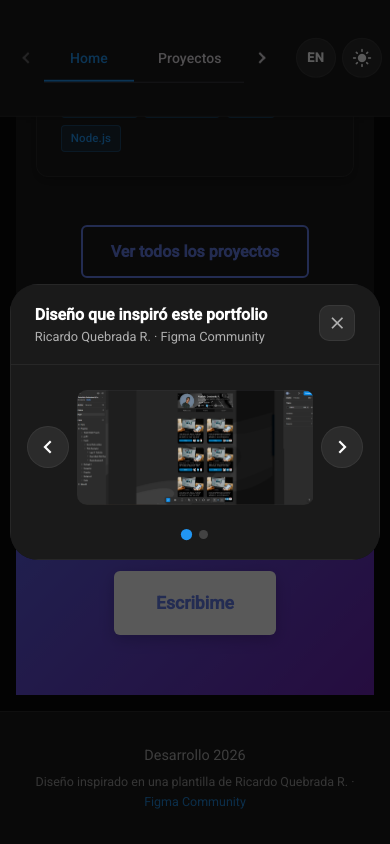
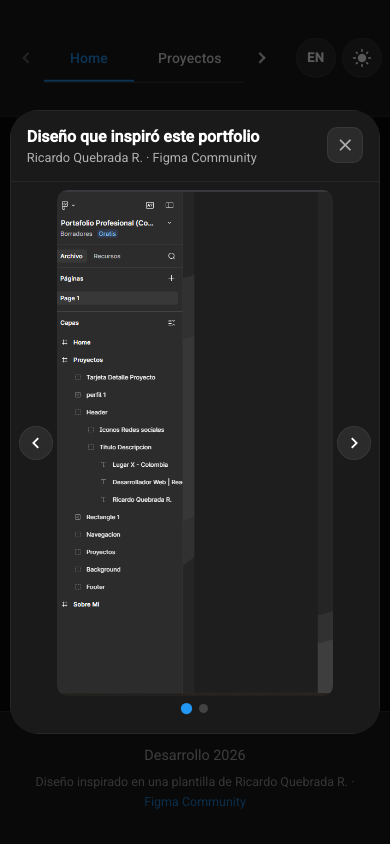
Before and after one commit to HoracioxBarrios/mi-portafolio-en-angular-v21, an Angular app: page /home in a window 390 px wide. Both pictures are taken after a click on the button "Figma Community". Built offline with nearby package versions, Linux system fonts and the light colour scheme.

Commit message:
fix opciones del navbar. ajustes en modal figma

```diff
--- a/src/app/shared/components/figma-inspiration-dialog/figma-inspiration-dialog.html
+++ b/src/app/shared/components/figma-inspiration-dialog/figma-inspiration-dialog.html
@@ -36,6 +36,7 @@
         (mouseleave)="onLeave()"
         (click)="onClick()"
         (wheel)="onWheel($event)"
+        (load)="centerScroll($event)"
         [src]="current()"
         [alt]="'Figma ' + (index() + 1)"
       />
--- a/src/app/shared/components/figma-inspiration-dialog/figma-inspiration-dialog.scss
+++ b/src/app/shared/components/figma-inspiration-dialog/figma-inspiration-dialog.scss
@@ -168,3 +168,47 @@
     }
   }
 }
+
+// ── Mobile: visor más alto y la imagen se ve grande con scroll ──────────
+@media (max-width: 600px) {
+  .figma-modal {
+    &__header {
+      padding: 1rem 1rem 0.75rem;
+    }
+
+    &__viewer {
+      padding: 0.5rem;
+      gap: 0.25rem;
+    }
+
+    &__stage {
+      display: block;
+      aspect-ratio: auto;
+      height: 60vh; // mucho más alto que el 16/9 de desktop
+      max-height: none;
+      overflow: auto; // scroll para recorrer la imagen ampliada
+    }
+
+    &__image {
+      display: block;
+      height: 100%; // llena el alto del visor → imagen grande y legible
+      width: auto;
+      max-width: none;
+      max-height: none;
+      // En mobile se navega con scroll, no con el zoom de hover/rueda.
+      transform: none !important;
+      cursor: default;
+    }
+
+    &__nav {
+      width: 34px;
+      height: 34px;
+
+      mat-icon {
+        font-size: 22px;
+        width: 22px;
+        height: 22px;
+      }
+    }
+  }
+}
--- a/src/app/shared/components/figma-inspiration-dialog/figma-inspiration-dialog.ts
+++ b/src/app/shared/components/figma-inspiration-dialog/figma-inspiration-dialog.ts
@@ -77,6 +77,16 @@ export class FigmaInspirationDialog {
     this.resetZoom();
   }
 
+  // Al cargar cada imagen, centra el scroll horizontal (útil en mobile, donde
+  // la imagen es más ancha que el visor). En desktop no hay overflow → queda en 0.
+  centerScroll(event: Event): void {
+    const stage = (event.target as HTMLElement).parentElement;
+    if (!stage) return;
+    requestAnimationFrame(() => {
+      stage.scrollLeft = (stage.scrollWidth - stage.clientWidth) / 2;
+    });
+  }
+
   close(): void {
     this.dialogRef.close();
   }
--- a/src/app/shared/components/header/header.scss
+++ b/src/app/shared/components/header/header.scss
@@ -198,6 +198,12 @@
       .mdc-tab__text-label {
         cursor: pointer;
       }
+
+      // Las tabs se usan solo para navegar: ocultamos el "cuerpo" vacío de la
+      // mat-tab-group, cuya animación de alto provocaba el salto del navbar.
+      .mat-mdc-tab-body-wrapper {
+        display: none;
+      }
     }
   }
 
```
